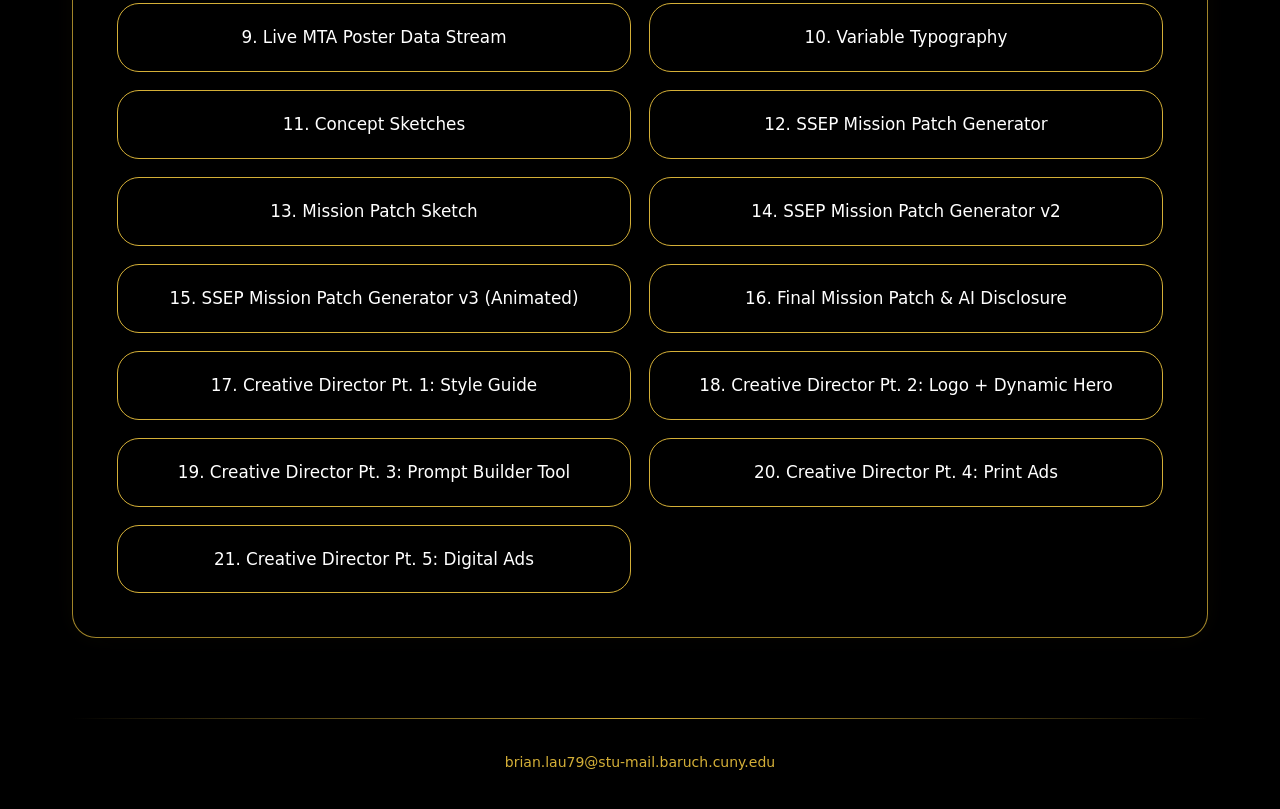
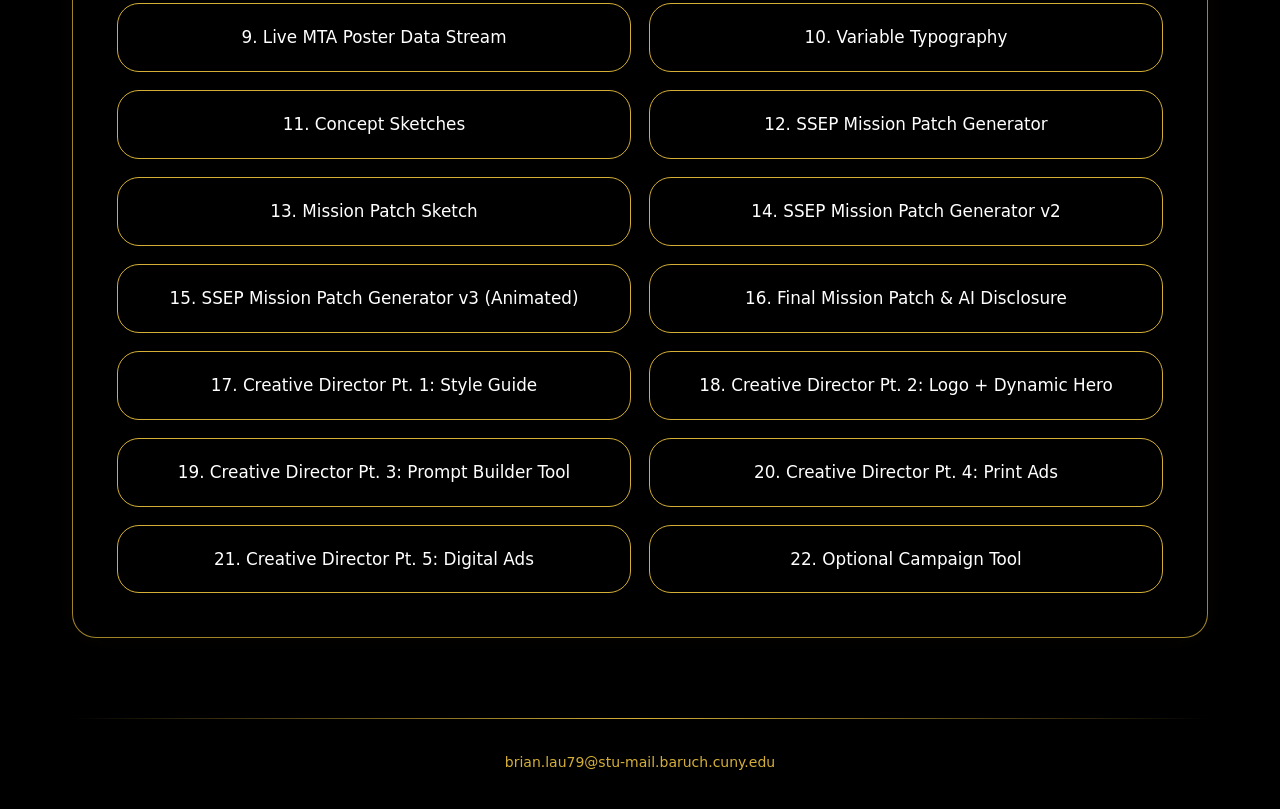
Before and after one commit to Allium-sativum/AIFD, a plain HTML site: page index.html in a window 1280 px wide. Shown: the part 1408-2217 px from the top of the page. Drawn offline with Linux system fonts and the light colour scheme.

Commit message:
Add optional campaign tool link to index.html

```diff
--- a/index.html
+++ b/index.html
@@ -45,6 +45,7 @@ footer{width:min(100%,1200px);margin:auto;padding:0 32px 48px;text-align:center}
 <a class="assignment" href="promptbuilder.html">19. Creative Director Pt. 3: Prompt Builder Tool</a>
 <a class="assignment" href="cdpt4.html">20. Creative Director Pt. 4: Print Ads</a>
 <a class="assignment" href="creative_director_pt_5_digital_ads.html">21. Creative Director Pt. 5: Digital Ads</a>
+<a class="assignment" href="tryon.html">22. Optional Campaign Tool</a>
 </nav></section></main>
 <footer><div class="rule" aria-hidden="true"></div><a class="email" href="mailto:brian.lau79@stu-mail.baruch.cuny.edu">brian.lau79@stu-mail.baruch.cuny.edu</a></footer>
 
```
